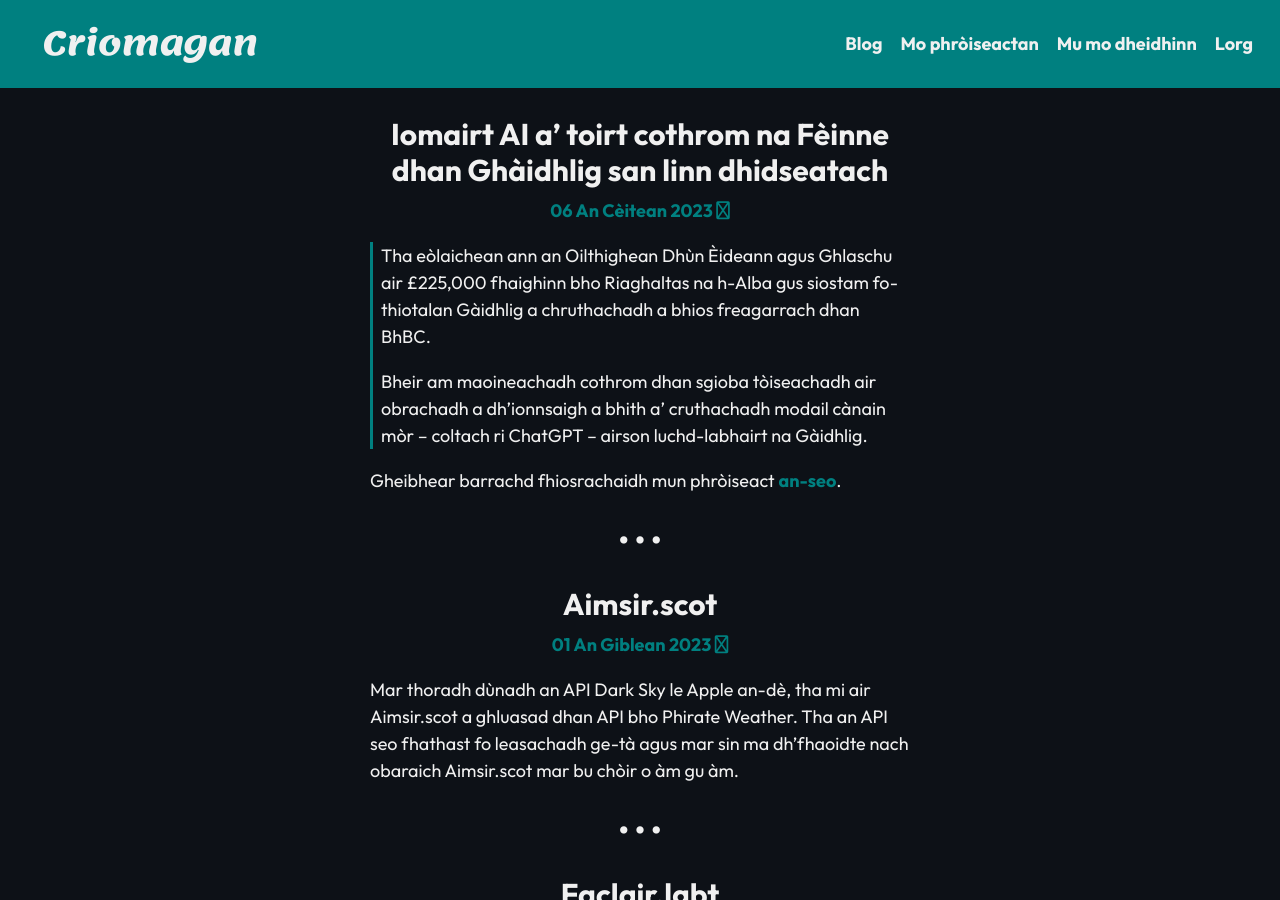
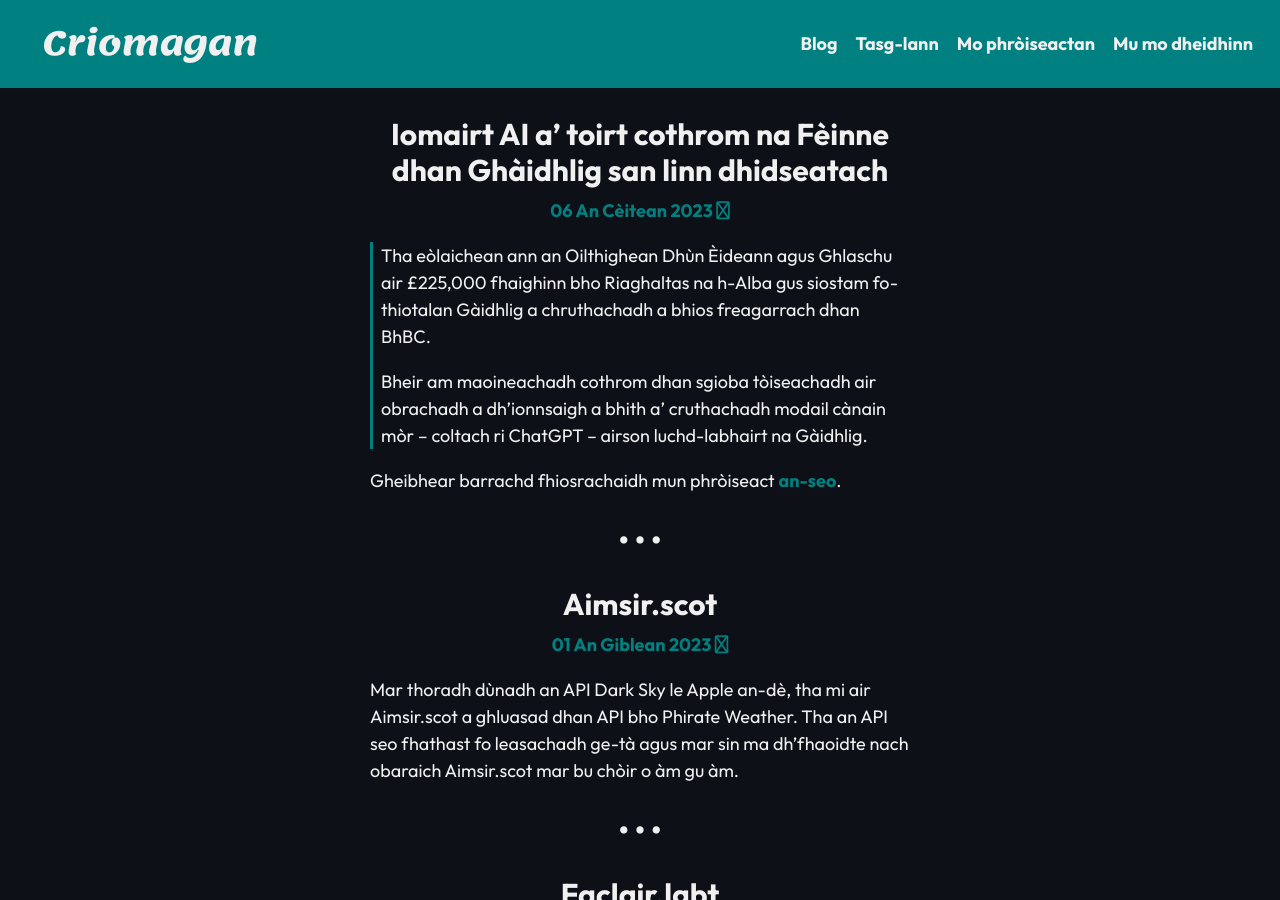
Before and after one commit to angeidheal/angeidheal.github.io, a Jekyll site: the page built from index.html, in a window 1280 px wide and 900 px high. Built offline with Jekyll 4.4.1, drawn with Linux system fonts in a browser that asks for light colours; nearby versions of some CDN libraries; the list of posts is cut into pages by our own code.

Commit message:
Update navbar.yml

```diff
--- a/_data/navbar.yml
+++ b/_data/navbar.yml
@@ -1,6 +1,10 @@
 - title: Blog
   url: /
   description: Mo bhlog | My blog
+
+- title: Tasg-lann
+  url: /tasg-lann
+  description: Tasg-lann | Archive
 
 - title: Mo phròiseactan
   url: /mo-phroiseactan
@@ -9,7 +13,3 @@
 - title: Mu mo dheidhinn
   url: /mu-mo-dheidhinn
   description: Mu mo dheidhinn | About me
-
-- title: Lorg
-  url: /lorg
-  description: Lorg | Search
```
